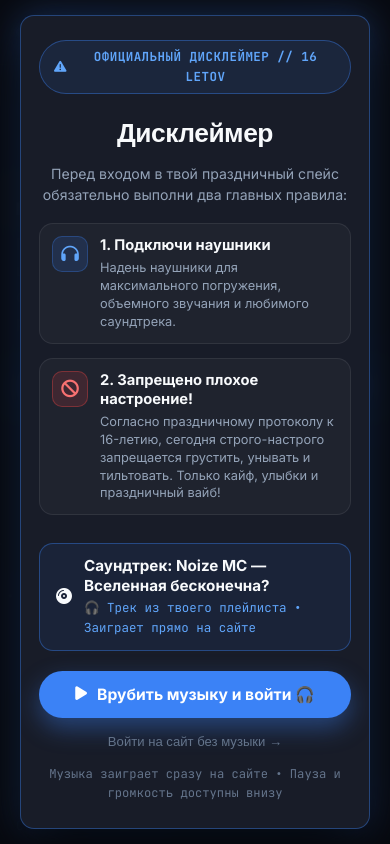
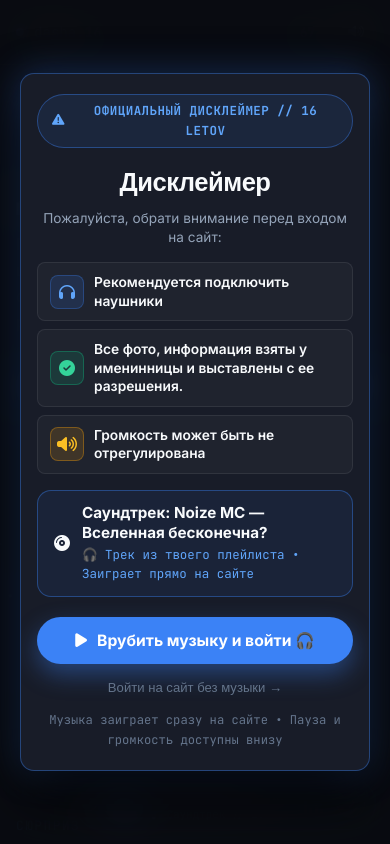
Before and after one commit to Jdkdkdiriej8383/PodarokNaDR, a website: page index.html in a window 390 px wide. Shown: the top 844 px of the page. Drawn offline with nearby package versions, Linux system fonts and the light colour scheme.

Commit message:
fix: обновлен текст дисклеймера (наушники, согласование фото, уровень громкости)

```diff
--- a/index.html
+++ b/index.html
@@ -1670,11 +1670,13 @@ body {
   border-radius: var(--radius-lg);
   max-width: 500px;
   width: 100%;
-  padding: 34px 28px;
+  max-height: calc(100vh - 36px);
+  overflow-y: auto;
+  padding: 30px 24px;
   text-align: center;
   box-shadow: 0 25px 60px rgba(0, 0, 0, 0.8), 0 0 35px var(--blue-glow);
   position: relative;
-  overflow: hidden;
+  overflow-x: hidden;
   animation: slide-up-smooth 0.6s cubic-bezier(0.16, 1, 0.3, 1);
 }
 
@@ -1691,7 +1693,7 @@ body {
   font-weight: 700;
   color: var(--blue-light);
   letter-spacing: 0.5px;
-  margin-bottom: 18px;
+  margin-bottom: 14px;
 }
 
 .disclaimer-title {
@@ -1700,32 +1702,32 @@ body {
   font-weight: 700;
   color: var(--text-main);
   letter-spacing: -0.5px;
-  margin-bottom: 8px;
+  margin-bottom: 6px;
 }
 
 .disclaimer-subtitle {
-  font-size: 0.95rem;
+  font-size: 0.92rem;
   color: var(--text-muted);
-  line-height: 1.5;
-  margin-bottom: 24px;
+  line-height: 1.45;
+  margin-bottom: 20px;
 }
 
 .disclaimer-rules {
   display: flex;
   flex-direction: column;
-  gap: 14px;
-  margin-bottom: 28px;
+  gap: 10px;
+  margin-bottom: 22px;
   text-align: left;
 }
 
 .rule-item {
   display: flex;
-  align-items: flex-start;
+  align-items: center;
   gap: 14px;
   background: rgba(255, 255, 255, 0.03);
   border: 1px solid var(--border-subtle);
-  border-radius: var(--radius-md);
-  padding: 14px 16px;
+  border-radius: var(--radius-sm);
+  padding: 12px 14px;
   transition: border-color var(--transition-fast), background var(--transition-fast);
 }
 
@@ -1735,8 +1737,8 @@ body {
 }
 
 .rule-icon {
-  width: 42px;
-  height: 42px;
+  width: 40px;
+  height: 40px;
   border-radius: 10px;
   background: rgba(59, 130, 246, 0.15);
   border: 1px solid rgba(59, 130, 246, 0.3);
@@ -1744,22 +1746,28 @@ body {
   display: flex;
   align-items: center;
   justify-content: center;
-  font-size: 1.25rem;
+  font-size: 1.15rem;
   flex-shrink: 0;
 }
 
 .rule-item.rule-warning .rule-icon {
-  background: rgba(239, 68, 68, 0.15);
-  border-color: rgba(239, 68, 68, 0.35);
-  color: #f87171;
+  background: rgba(245, 158, 11, 0.15);
+  border-color: rgba(245, 158, 11, 0.35);
+  color: #fbbf24;
+}
+
+.rule-item.rule-info .rule-icon {
+  background: rgba(16, 185, 129, 0.15);
+  border-color: rgba(16, 185, 129, 0.35);
+  color: #34d399;
 }
 
 .rule-body h4 {
-  font-size: 0.96rem;
-  font-weight: 700;
+  font-size: 0.93rem;
+  font-weight: 600;
   color: var(--text-main);
-  margin-bottom: 4px;
-  line-height: 1.3;
+  margin-bottom: 0;
+  line-height: 1.35;
 }
 
 .rule-body p {
@@ -2562,33 +2570,41 @@ body {
 
   /* Disclaimer Modal Mobile */
   .disclaimer-card {
-    padding: 24px 18px;
+    padding: 20px 16px;
     border-radius: var(--radius-md);
     max-width: 100%;
+    max-height: calc(100vh - 20px);
   }
 
   .disclaimer-title {
-    font-size: 1.65rem;
+    font-size: 1.6rem;
   }
 
   .disclaimer-subtitle {
-    font-size: 0.88rem;
-    margin-bottom: 18px;
+    font-size: 0.85rem;
+    margin-bottom: 14px;
+  }
+
+  .disclaimer-rules {
+    gap: 8px;
+    margin-bottom: 16px;
   }
 
   .rule-item {
-    padding: 12px;
-    gap: 12px;
+    padding: 10px 12px;
+    gap: 10px;
   }
 
   .rule-icon {
-    width: 36px;
-    height: 36px;
-    font-size: 1.1rem;
+    width: 34px;
+    height: 34px;
+    font-size: 1rem;
+    border-radius: 8px;
   }
 
   .rule-body h4 {
-    font-size: 0.92rem;
+    font-size: 0.86rem;
+    line-height: 1.35;
   }
 
   .rule-body p {
@@ -2783,22 +2799,27 @@ body {
         <span>ОФИЦИАЛЬНЫЙ ДИСКЛЕЙМЕР // 16 LETOV</span>
       </div>
       <h2 class="disclaimer-title" id="disclaimer-title">Дисклеймер</h2>
-      <p class="disclaimer-subtitle">Перед входом в твой праздничный спейс обязательно выполни два главных правила:</p>
+      <p class="disclaimer-subtitle">Пожалуйста, обрати внимание перед входом на сайт:</p>
 
       <div class="disclaimer-rules">
         <div class="rule-item">
           <div class="rule-icon"><i class="fa-solid fa-headphones"></i></div>
           <div class="rule-body">
-            <h4>1. Подключи наушники</h4>
-            <p>Надень наушники для максимального погружения, объемного звучания и любимого саундтрека.</p>
+            <h4>Рекомендуется подключить наушники</h4>
           </div>
         </div>
 
+        <div class="rule-item rule-info">
+          <div class="rule-icon"><i class="fa-solid fa-circle-check"></i></div>
+          <div class="rule-body">
+            <h4>Все фото, информация взяты у именинницы и выставлены с ее разрешения.</h4>
+          </div>
+        </div>
+
         <div class="rule-item rule-warning">
-          <div class="rule-icon"><i class="fa-solid fa-ban"></i></div>
+          <div class="rule-icon"><i class="fa-solid fa-volume-high"></i></div>
           <div class="rule-body">
-            <h4>2. Запрещено плохое настроение!</h4>
-            <p>Согласно праздничному протоколу к 16-летию, сегодня строго-настрого запрещается грустить, унывать и тильтовать. Только кайф, улыбки и праздничный вайб!</p>
+            <h4>Громкость может быть не отрегулирована</h4>
           </div>
         </div>
       </div>
--- a/style.css
+++ b/style.css
@@ -1648,11 +1648,13 @@ body {
   border-radius: var(--radius-lg);
   max-width: 500px;
   width: 100%;
-  padding: 34px 28px;
+  max-height: calc(100vh - 36px);
+  overflow-y: auto;
+  padding: 30px 24px;
   text-align: center;
   box-shadow: 0 25px 60px rgba(0, 0, 0, 0.8), 0 0 35px var(--blue-glow);
   position: relative;
-  overflow: hidden;
+  overflow-x: hidden;
   animation: slide-up-smooth 0.6s cubic-bezier(0.16, 1, 0.3, 1);
 }
 
@@ -1669,7 +1671,7 @@ body {
   font-weight: 700;
   color: var(--blue-light);
   letter-spacing: 0.5px;
-  margin-bottom: 18px;
+  margin-bottom: 14px;
 }
 
 .disclaimer-title {
@@ -1678,32 +1680,32 @@ body {
   font-weight: 700;
   color: var(--text-main);
   letter-spacing: -0.5px;
-  margin-bottom: 8px;
+  margin-bottom: 6px;
 }
 
 .disclaimer-subtitle {
-  font-size: 0.95rem;
+  font-size: 0.92rem;
   color: var(--text-muted);
-  line-height: 1.5;
-  margin-bottom: 24px;
+  line-height: 1.45;
+  margin-bottom: 20px;
 }
 
 .disclaimer-rules {
   display: flex;
   flex-direction: column;
-  gap: 14px;
-  margin-bottom: 28px;
+  gap: 10px;
+  margin-bottom: 22px;
   text-align: left;
 }
 
 .rule-item {
   display: flex;
-  align-items: flex-start;
+  align-items: center;
   gap: 14px;
   background: rgba(255, 255, 255, 0.03);
   border: 1px solid var(--border-subtle);
-  border-radius: var(--radius-md);
-  padding: 14px 16px;
+  border-radius: var(--radius-sm);
+  padding: 12px 14px;
   transition: border-color var(--transition-fast), background var(--transition-fast);
 }
 
@@ -1713,8 +1715,8 @@ body {
 }
 
 .rule-icon {
-  width: 42px;
-  height: 42px;
+  width: 40px;
+  height: 40px;
   border-radius: 10px;
   background: rgba(59, 130, 246, 0.15);
   border: 1px solid rgba(59, 130, 246, 0.3);
@@ -1722,22 +1724,28 @@ body {
   display: flex;
   align-items: center;
   justify-content: center;
-  font-size: 1.25rem;
+  font-size: 1.15rem;
   flex-shrink: 0;
 }
 
 .rule-item.rule-warning .rule-icon {
-  background: rgba(239, 68, 68, 0.15);
-  border-color: rgba(239, 68, 68, 0.35);
-  color: #f87171;
+  background: rgba(245, 158, 11, 0.15);
+  border-color: rgba(245, 158, 11, 0.35);
+  color: #fbbf24;
+}
+
+.rule-item.rule-info .rule-icon {
+  background: rgba(16, 185, 129, 0.15);
+  border-color: rgba(16, 185, 129, 0.35);
+  color: #34d399;
 }
 
 .rule-body h4 {
-  font-size: 0.96rem;
-  font-weight: 700;
+  font-size: 0.93rem;
+  font-weight: 600;
   color: var(--text-main);
-  margin-bottom: 4px;
-  line-height: 1.3;
+  margin-bottom: 0;
+  line-height: 1.35;
 }
 
 .rule-body p {
@@ -2540,33 +2548,41 @@ body {
 
   /* Disclaimer Modal Mobile */
   .disclaimer-card {
-    padding: 24px 18px;
+    padding: 20px 16px;
     border-radius: var(--radius-md);
     max-width: 100%;
+    max-height: calc(100vh - 20px);
   }
 
   .disclaimer-title {
-    font-size: 1.65rem;
+    font-size: 1.6rem;
   }
 
   .disclaimer-subtitle {
-    font-size: 0.88rem;
-    margin-bottom: 18px;
+    font-size: 0.85rem;
+    margin-bottom: 14px;
+  }
+
+  .disclaimer-rules {
+    gap: 8px;
+    margin-bottom: 16px;
   }
 
   .rule-item {
-    padding: 12px;
-    gap: 12px;
+    padding: 10px 12px;
+    gap: 10px;
   }
 
   .rule-icon {
-    width: 36px;
-    height: 36px;
-    font-size: 1.1rem;
+    width: 34px;
+    height: 34px;
+    font-size: 1rem;
+    border-radius: 8px;
   }
 
   .rule-body h4 {
-    font-size: 0.92rem;
+    font-size: 0.86rem;
+    line-height: 1.35;
   }
 
   .rule-body p {
```
